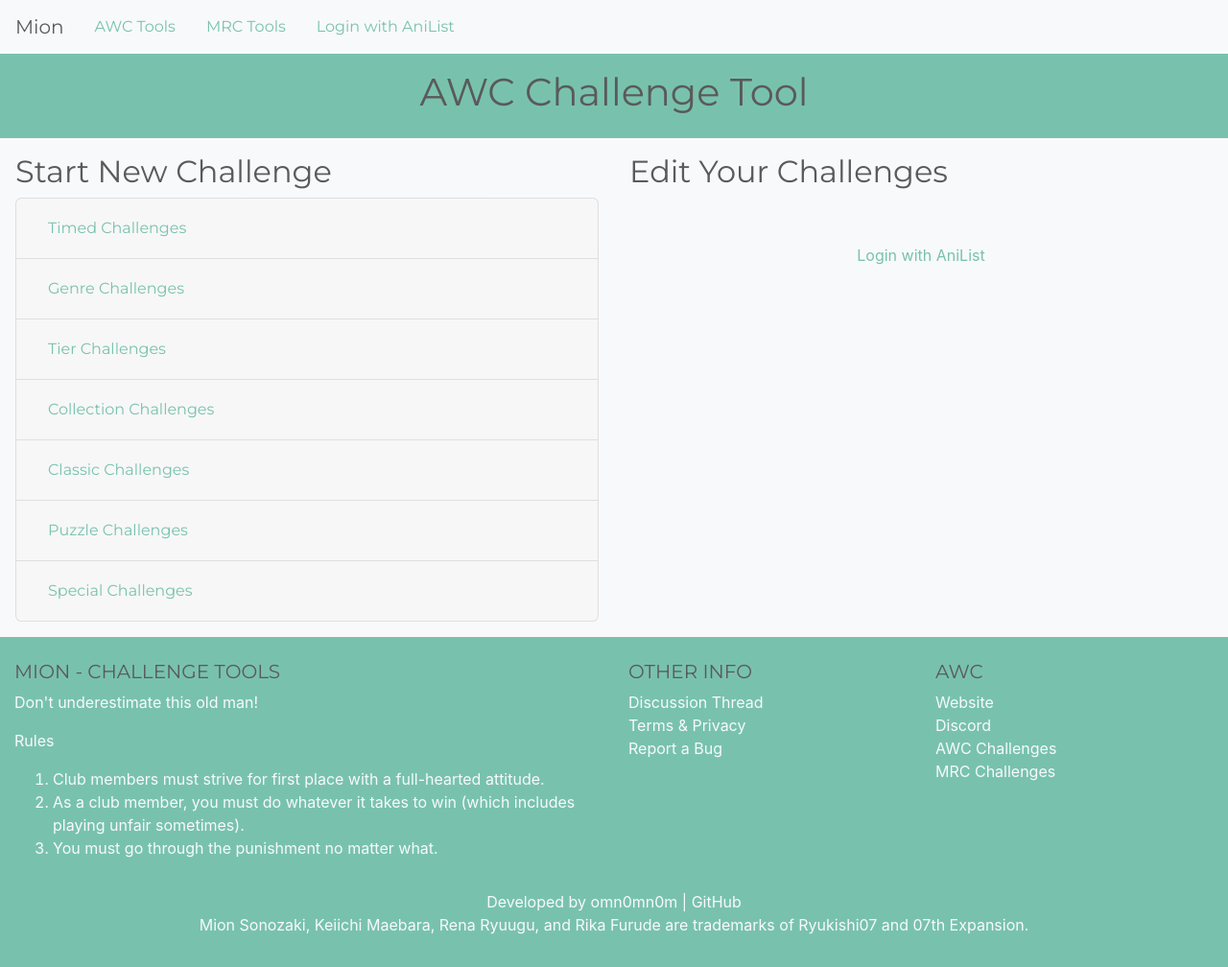
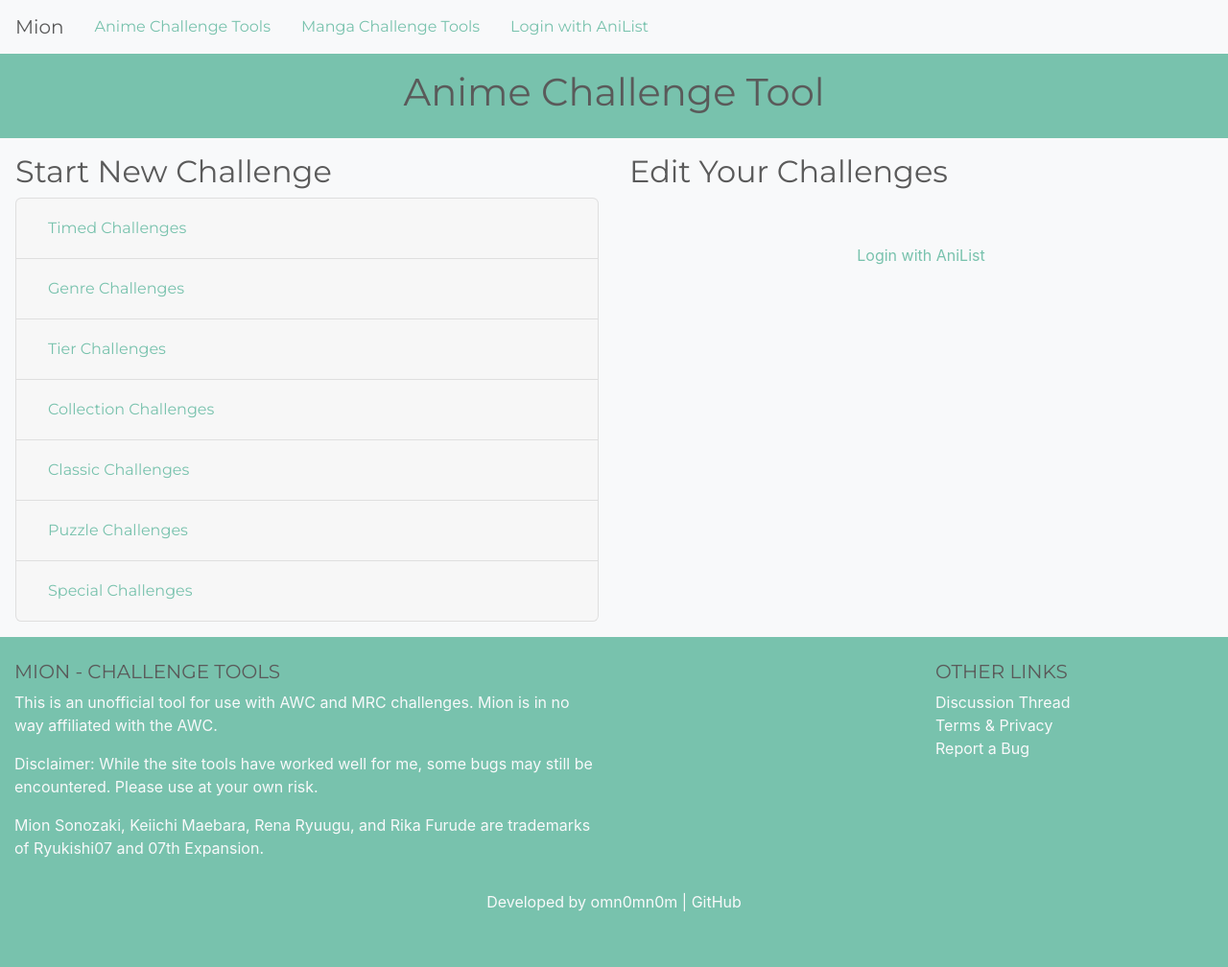
Before and after one commit to omn0mn0m/Mion, a Django app: page /awc/ in a window 1280 px wide. Shown: the whole page at 96% size. After the commit the page ends 950 px from the top, so only its background shows below. Run offline with Django 3.2, Linux system fonts and the light colour scheme; data that the repository does not hold is empty; parts of the project's set-up code (start-up, migrations or seed data) failed here and were passed over; some libraries are stand-ins or nearby versions.

Commit message:
Clarified unofficial status

```diff
--- a/awc/templates/awc/create-submission.html
+++ b/awc/templates/awc/create-submission.html
@@ -129,7 +129,7 @@
 
 	{% endfor %}
 
-	<input type="submit" value="Submit">
+	<input type="submit" value="Start Challenge">
       </form>
     </p>
 {% endblock %}
--- a/awc/templates/awc/index.html
+++ b/awc/templates/awc/index.html
@@ -2,7 +2,7 @@
 
 {% block content %}
 <div class="row p-3 bg-primary text-light">
-  <div class="w-100" style="text-align: center"><h1>AWC Challenge Tool</h1></div>
+  <div class="w-100" style="text-align: center"><h1>Anime Challenge Tool</h1></div>
 </div>
 <div class="row">
   <div class="col-md p-3">
--- a/mion/templates/base-generic.html
+++ b/mion/templates/base-generic.html
@@ -2,7 +2,7 @@
 <html lang="en">
 
 <head>
-  {% block title %}<title>Mion - AWC Tools</title>{% endblock %}
+  {% block title %}<title>Mion - Challenge Tools</title>{% endblock %}
   <meta charset="utf-8">
   <meta name="viewport" content="width=device-width, initial-scale=1">
   <!-- Add additional CSS in static file -->
@@ -21,8 +21,8 @@
       <span class="navbar-toggler-icon"></span>
     </button>
     <div class="collapse navbar-collapse" id="navbarNavDropdown">
-      <a class="nav-item nav-link" href="{% url 'awc:index' %}">AWC Tools</a>
-      <a class="nav-item nav-link" href="{% url 'awc:index' %}">MRC Tools</a>
+      <a class="nav-item nav-link" href="{% url 'awc:index' %}">Anime Challenge Tools</a>
+      <a class="nav-item nav-link" href="{% url 'awc:index' %}">Manga Challenge Tools</a>
 
       {% if not home %}
       {% if user.name %}
--- a/mion/templates/components/footer.html
+++ b/mion/templates/components/footer.html
@@ -12,15 +12,13 @@
 
         <!-- Content -->
         <h5 class="text-uppercase">Mion - Challenge Tools</h5>
-        <p>Don't underestimate this old man!</p>
 
-	<p>Rules</p>
+	<p>This is an unofficial tool for use with AWC and MRC challenges. Mion is in no way affiliated with the AWC.</p>
 
-	<ol>
-	  <li>Club members must strive for first place with a full-hearted attitude.</li>
-	  <li>As a club member, you must do whatever it takes to win (which includes playing unfair sometimes).</li>
-	  <li>You must go through the punishment no matter what.</li>
-	</ol>
+	<p>Disclaimer: While the site tools have worked well for me, some bugs may still be encountered. Please use at your own risk.</p>
+	<p>
+	  Mion Sonozaki, Keiichi Maebara, Rena Ryuugu, and Rika Furude are trademarks of Ryukishi07 and 07th Expansion.
+	</P>
       </div>
       <!-- Grid column -->
 
@@ -29,8 +27,16 @@
       <!-- Grid column -->
       <div class="col-md-3 mb-md-0 mb-3">
 
+
+
+      </div>
+      <!-- Grid column -->
+
+      <!-- Grid column -->
+      <div class="col-md-3 mb-md-0 mb-3">
+
         <!-- Links -->
-        <h5 class="text-uppercase">Other Info</h5>
+        <h5 class="text-uppercase">Other Links</h5>
 
         <ul class="list-unstyled">
 	  <li>
@@ -41,30 +47,6 @@
           </li>
 	  <li>
 	    <a class="text-light" href="https://github.com/omn0mn0m/mion/issues">Report a Bug</a>
-	  </li>
-        </ul>
-
-      </div>
-      <!-- Grid column -->
-
-      <!-- Grid column -->
-      <div class="col-md-3 mb-md-0 mb-3">
-
-        <!-- Links -->
-        <h5 class="text-uppercase">AWC</h5>
-
-        <ul class="list-unstyled">
-          <li>
-            <a class="text-light" href="https://awc.nymh.moe/index">Website</a>
-          </li>
-          <li>
-            <a class="text-light" href="https://discordapp.com/invite/6eGstFT">Discord</a>
-          </li>
-	  <li>
-	    <a class="text-light" href="https://anilist.co/activity/26266744">AWC Challenges</a>
-	  </li>
-	  <li>
-	    <a class="text-light" href="https://anilist.co/activity/29647185">MRC Challenges</a>
 	  </li>
         </ul>
 
@@ -82,11 +64,12 @@
     <a class="text-light" href="https://anilist.co/user/omn0mn0m"> omn0mn0m</a> |
     <a class="text-light" href="https://github.com/omn0mn0m/Mion">GitHub</a>
 
-    <p>
-      Mion Sonozaki, Keiichi Maebara, Rena Ryuugu, and Rika Furude are trademarks of Ryukishi07 and 07th Expansion.
-    </P>
+
   </div>
   <!-- Copyright -->
+  <div class="footer-copyright text-center py-2">
+
+  </div>
 
 </footer>
 <!-- Footer -->
```
Also changed, not shown: awc/templates/awc/edit.html (+12 -5 lines), homepage/templates/homepage/index.html (+8 -4 lines).
